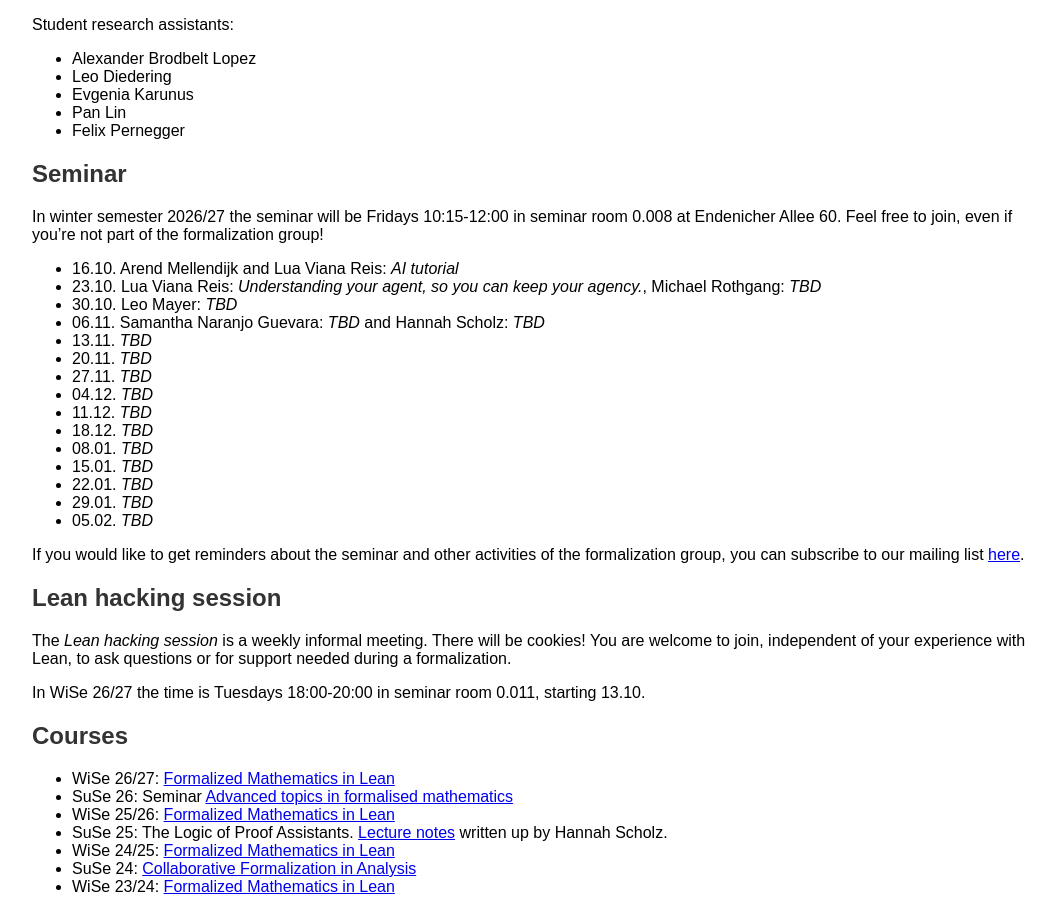
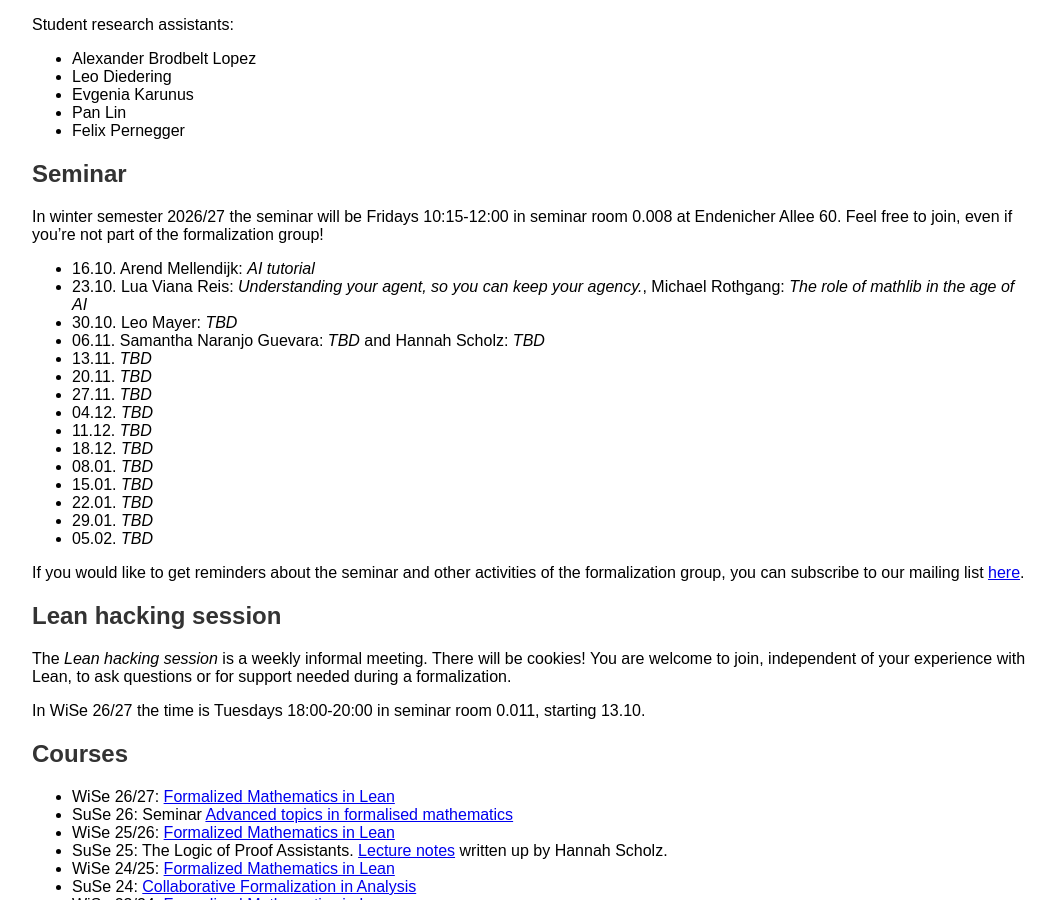
Before and after one commit to fpvandoorn/fpvandoorn.github.io, a Jekyll site: the page built from formalized-mathematics.md, in a window 1280 px wide and 900 px high, scrolled down 740 px. Shown: the whole window, without its empty margins (108-1164 px from the left). Built offline with Jekyll 4.4.1, drawn with Linux system fonts in a browser that asks for light colours; our own code applies the rules of GitHub Pages for plain Markdown files.

Commit message:
add Michael's seminar title (#39)
Also removes my name from the past week.

```diff
--- a/formalized-mathematics.md
+++ b/formalized-mathematics.md
@@ -55,8 +55,8 @@ Student research assistants:
 
 In winter semester 2026/27 the seminar will be Fridays 10:15-12:00 in seminar room 0.008 at Endenicher Allee 60. Feel free to join, even if you're not part of the formalization group!
 
-* 16.10. Arend Mellendijk and Lua Viana Reis: *AI tutorial* <!-- and discussion? -->
-* 23.10. Lua Viana Reis: *Understanding your agent, so you can keep your agency.*, Michael Rothgang: *TBD*
+* 16.10. Arend Mellendijk: *AI tutorial* <!-- and discussion? -->
+* 23.10. Lua Viana Reis: *Understanding your agent, so you can keep your agency.*, Michael Rothgang: *The role of mathlib in the age of AI*
 * 30.10. Leo Mayer: *TBD*
 * 06.11. Samantha Naranjo Guevara: *TBD* and Hannah Scholz: *TBD*
 * 13.11. *TBD*
```
